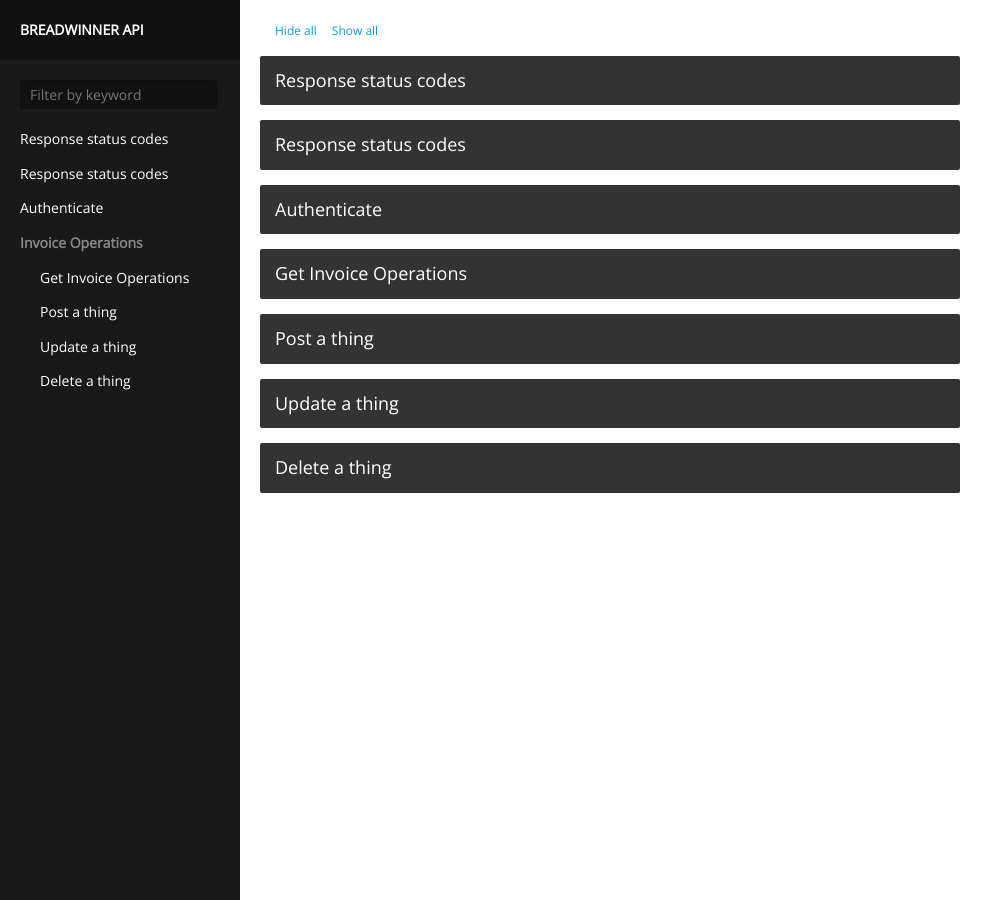
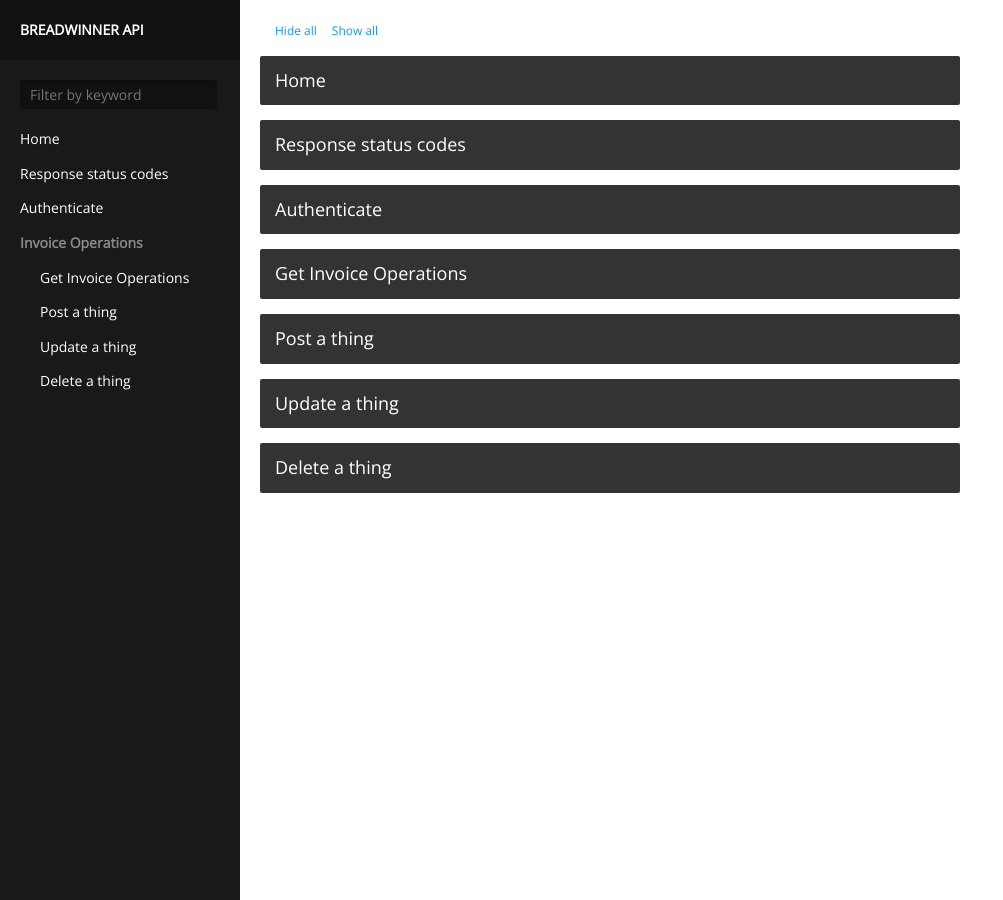
Before and after one commit to suchimitha/test-carte-del, a Jekyll site: the page built from index.html, in a window 1280 px wide. Shown: the whole page, without its empty margins (0-1003 px from the left). Built offline with Jekyll 4.4.1, drawn with Linux system fonts in a browser that asks for light colours; part of the change alters nothing that is shown.

```diff
--- a/_posts/2012-12-29-home.md
+++ b/_posts/2012-12-29-home.md
@@ -1,10 +1,10 @@
 ---
-title: 'Response status codes'
+title: 'Home'
 
 layout: nil
 ---
 
-### Breadwinner API for Xero
+# Breadwinner API for Xero
 
 ## Introduction
 
@@ -19,24 +19,28 @@ Breadwinner Provides Apex classes and methods. Users can use these, in their own
 ## BreadwinnerAPI Class
 This is a global class where you can access RequestObject and ResponseObject.
 
-# Namespace
+### Namespace
 “bw_xero_api01” : Use this name space to access BreadwinnerAPI class and methods.
 
 ## BreadwinnerAPI Methods
 The following are instance methods for BreadwinnerAPI.
 
-# Call()
+### * Call()
 This is a global method which will return list of Customers or Invoices in the form of BreadwinnerAPI.ResponseObject. It takes two parameters.
+
 <b>Action</b>: Used to define the type of action that needs to be performed.
 E.g : createCustomer, createInvoice,… see List of actions
-Request: An instance of RequestObject is accepted.
+
+<b>Request</b>: An instance of RequestObject is accepted.
 E.g : BreadwinnerAPI.RequestObject request = new BreadwinnerAPI.RequestObject();
+
+
 Note: This is an synchronous method, it will make http callouts. So, to access “BreadwinnerAPI.Call()” method please enable callouts by annotating the future method, or use Queueable Apex.
 eg: @Future(callout=true)
 
-# Signature
+### Signature
 BreadwinnerAPI.ResponseObject call(String Action, BreadwinnerAPI.RequestObject request)
 
 ## BreadwinnerAPI inner classes
-RequestObject - Class
+RequestObject - Class<br/>
 ResponseObject - Class
```
Also changed, not shown: README.md.
